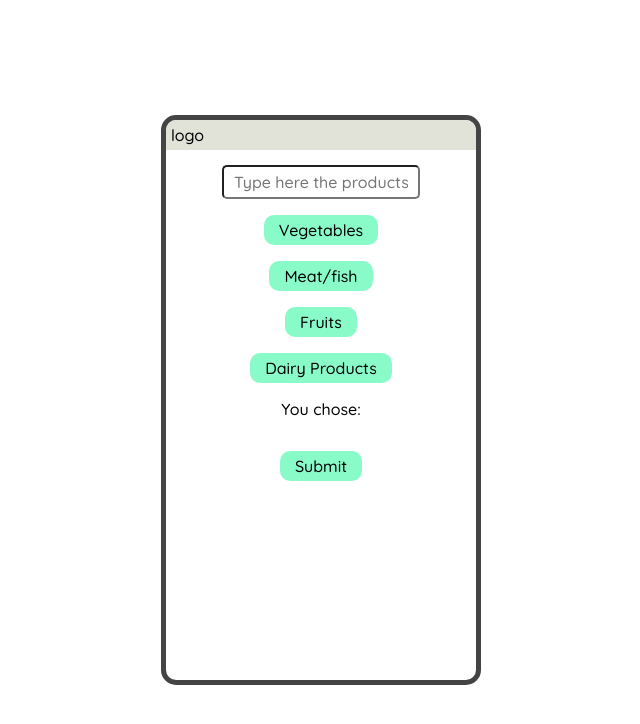
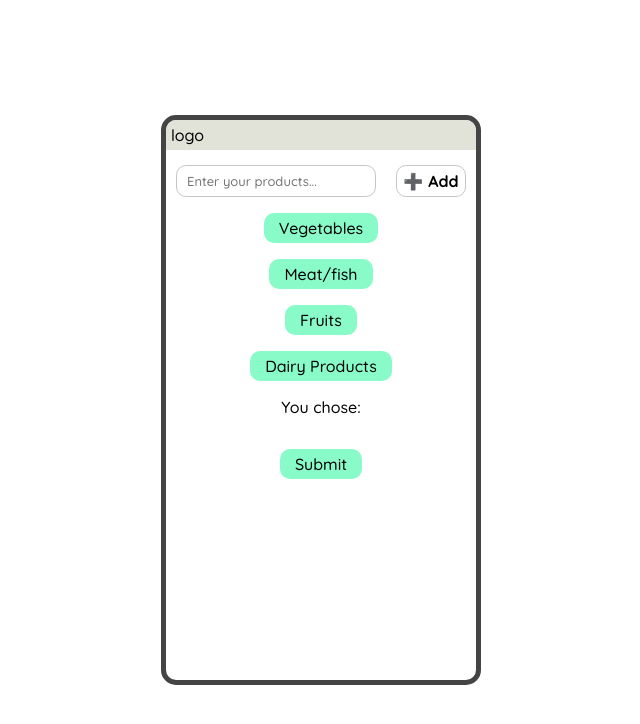
Before and after one commit to Makuzaza/recipe-app, a React (Vite) app: page / in a window 1280 px wide. Shown: the top 724 px of the page, without its empty margins (319-959 px from the left). Built offline with nearby package versions, Linux system fonts and the light colour scheme.

Commit message:
images of one size without borders, input and add button

```diff
--- a/src/components/Card.jsx
+++ b/src/components/Card.jsx
@@ -5,7 +5,7 @@
   return (
     <div className={styles.cardContainer}>
       <div className={styles.imgContainer}>
-        <img className="image" src={image} alt={title} />
+        <img className={styles.image} src={image} alt={title} />
       </div>
 
       <div className={styles.detailsContainer}>
--- a/src/components/Card.module.css
+++ b/src/components/Card.module.css
@@ -1,21 +1,24 @@
 .cardContainer {
   display: flex;
   gap: 1rem;
-
-  padding: 3px;
+  background-color: white;
 }
 .imgContainer {
   width: 50%;
 }
+
 .imgContainer img {
   width: 100%;
-  height: 100%;
+  height: auto;
+  outline: 11px solid white;
+  outline-offset: -10px;
 }
+
 .detailsContainer {
   display: flex;
   flex-direction: column;
   gap: 1rem;
-  align-items: center;
+  align-items: start;
   justify-content: center;
   width: 50%;
 }
--- a/src/components/Input.jsx
+++ b/src/components/Input.jsx
@@ -90,7 +90,12 @@
 
   return (
     <div className={styles.inputContainer}>
-      <input type="text" placeholder="Type here the products" />
+      <div className={styles.inputButton}>
+        <input type="text" placeholder="Enter your products..." />
+        <button>
+          <span>➕</span> Add
+        </button>
+      </div>
 
       {categories.map((category, index) => (
         <div key={index} className={styles.dropdown}>
--- a/src/components/Input.module.css
+++ b/src/components/Input.module.css
@@ -48,3 +48,21 @@
   justify-content: center;
   gap: 1rem;
 }
+.inputButton {
+  display: flex;
+  justify-content: space-around;
+  width: 100%;
+}
+.inputButton input {
+  width: 200px;
+}
+.inputButton button {
+  width: 70px;
+  border: 1px solid #c7c6c6;
+  background-color: white;
+  font-weight: 900;
+  display: flex;
+  justify-content: center;
+  align-items: center;
+  gap: 5px;
+}
--- a/src/components/Recipe.module.css
+++ b/src/components/Recipe.module.css
@@ -36,7 +36,6 @@
   gap: 10px;
 }
 .instructions {
-  /*  width: 500px; */
   padding-bottom: 5px;
   height: 205px;
   overflow-x: hidden;
--- a/src/index.css
+++ b/src/index.css
@@ -34,7 +34,9 @@
 }
 input {
   padding: 5px 10px;
-  border-radius: 5px;
+  border-radius: 10px;
+  border: 1px solid #c7c6c6;
+  font-size: 13px;
 }
 button {
   padding: 5px 15px;
```
